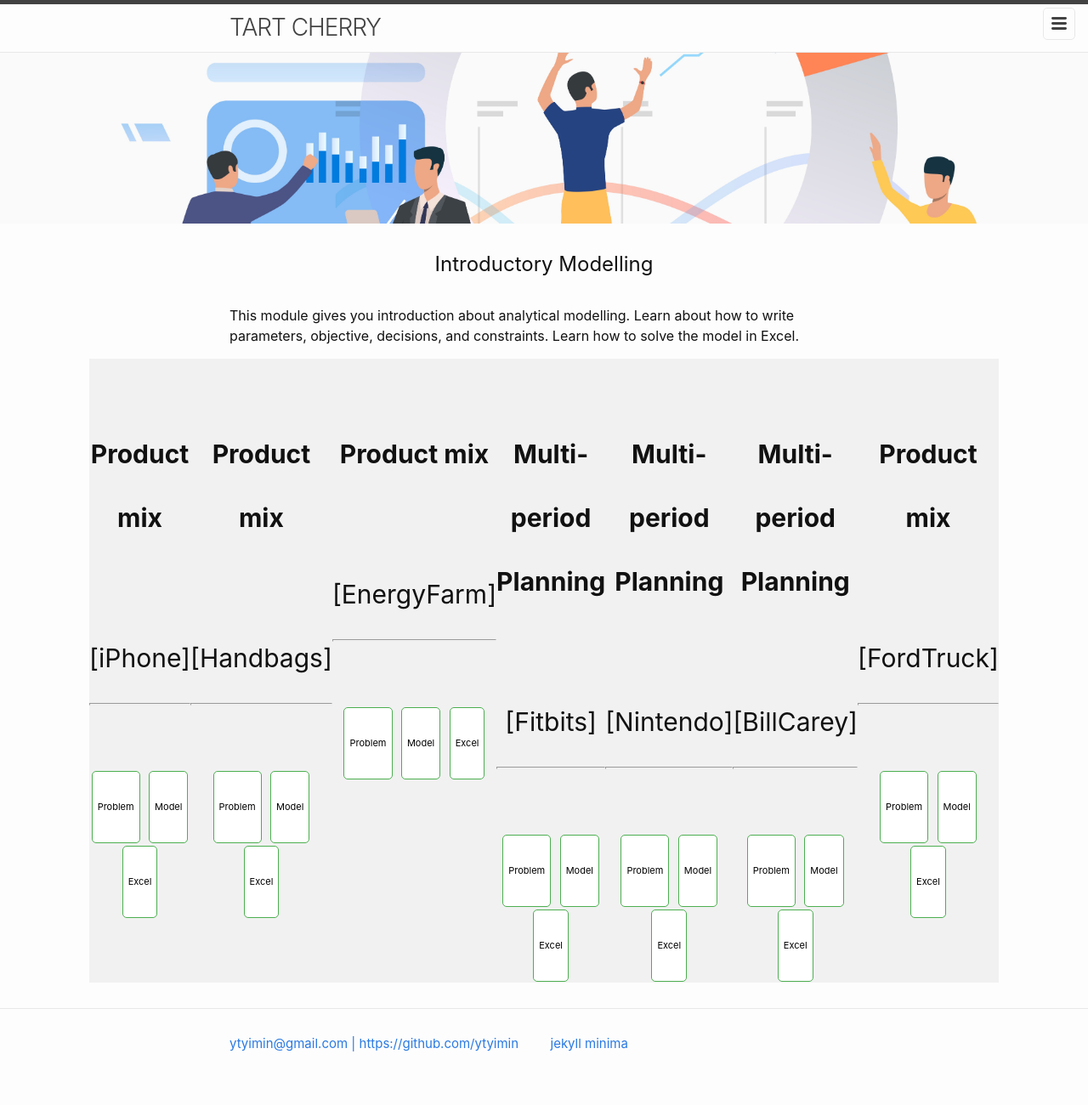
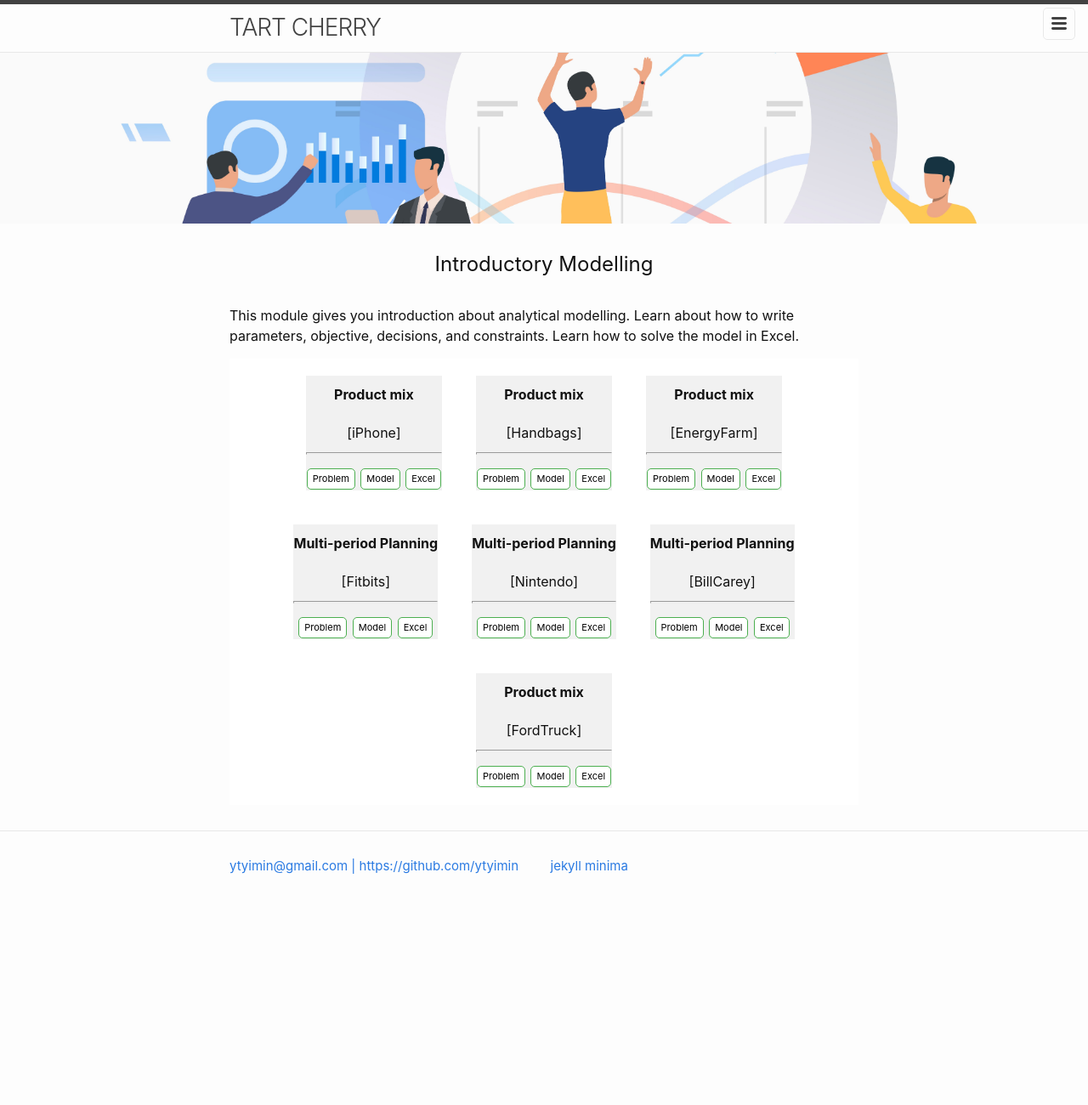
Before and after one commit to ytyimin/tart-cherry, a Jekyll site: the page built from introduction.markdown, in a window 1280 px wide. Shown: the whole page at 85% size. Built offline with Jekyll 4.4.1, drawn with Linux system fonts in a browser that asks for light colours; after the commit the page ends 1091 px from its top, so only the background shows below that.

Commit message:
Update _layout.scss

```diff
--- a/_sass/minima/_layout.scss
+++ b/_sass/minima/_layout.scss
@@ -372,7 +372,7 @@
 
 .flex-container {
   display: flex;
-  flex-flow: row nowrap;
+  flex-flow: row wrap;
   background-color: White;
   justify-content: center;
 }
@@ -380,10 +380,10 @@
 .flex-container > div {
   background-color: #f1f1f1;
   width: image-head-width;
-  margin: 0px;
+  margin: 20px;
   text-align: center;
-  line-height: 75px;
-  font-size: 30px;
+  line-height: 15px;
+  font-size: base-font-size;
 }
 
 .flex-container-body {
```
